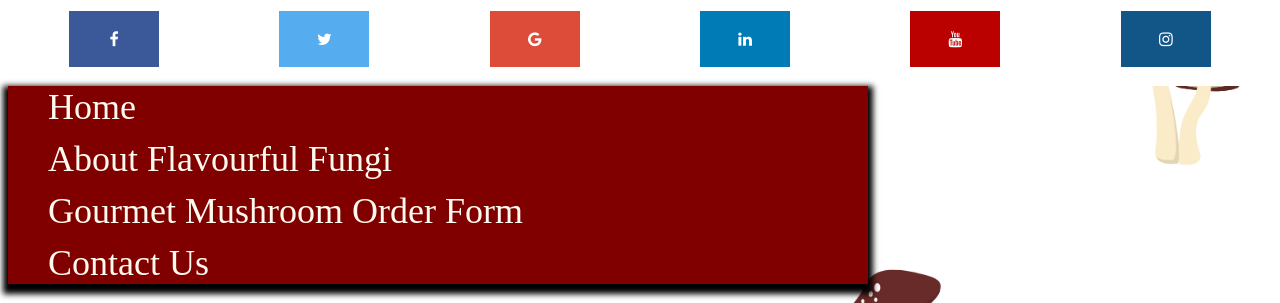
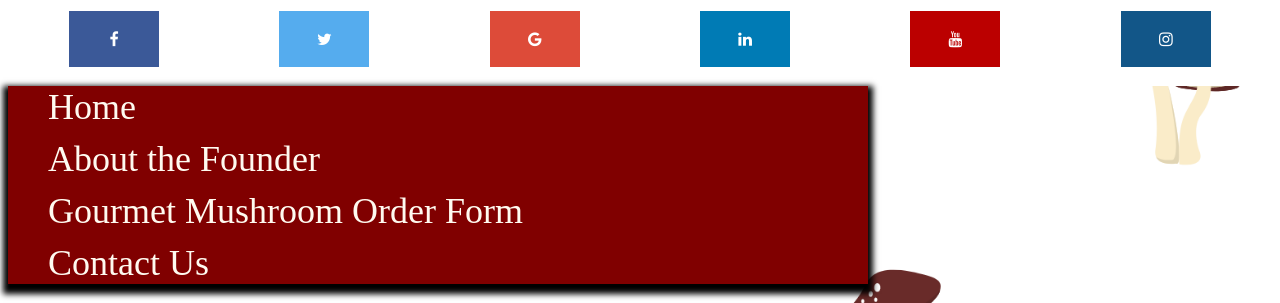
Before and after one commit to flavourfulfungi/fungi_one, a plain HTML site: page contactUs.html in a window 1280 px wide. Shown: the top 303 px of the page. Drawn offline with Linux system fonts and the light colour scheme; a script that the page names is missing.

Commit message:
Update contactUs.html

```diff
--- a/contactUs.html
+++ b/contactUs.html
@@ -32,7 +32,7 @@
 						<nav>
 						<ul>
 					<a href= "https://flavourfulfungi.github.io/fungi_one/index.html">Home</a>
-					<a href= "https://flavourfulfungi.github.io/fungi_one/about.html"> About Flavourful Fungi</a>
+					<a href= "https://flavourfulfungi.github.io/fungi_one/about.html"> About the Founder</a>
 					<a href= "https://flavourfulfungi.github.io/fungi_one/mushroomOrderForm.html">Gourmet Mushroom Order Form </a>
 					<a active="active" href= "https://flavourfulfungi.github.io/fungi_one/contactUs.html"> Contact Us</a>
 	</ul>
```
